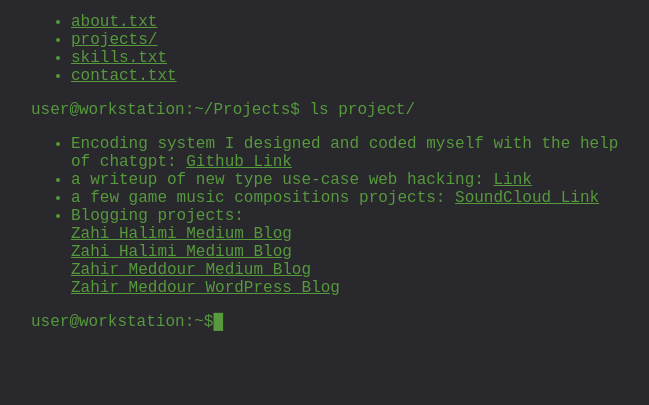
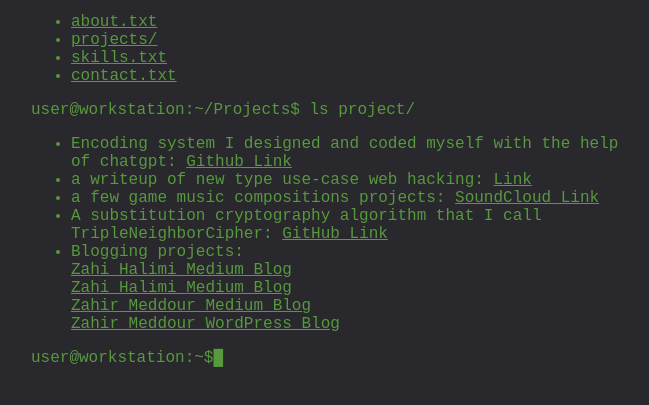
Before and after one commit to zahihalimi637-blip/zahihalimi637-blip.github.io, a website built with webpack: page projects.html in a window 1280 px wide. Shown: the part 141-546 px from the top of the page, without its empty margins (309-958 px from the left). Built offline with nearby package versions, Linux system fonts and the light colour scheme.

Commit message:
update a projects.html

```diff
--- a/projects.html
+++ b/projects.html
@@ -26,6 +26,7 @@ user@workstation:~/Projects$ ls project/
     <li>Encoding system I designed and coded myself with the help of chatgpt: <a href="https://github.com/zahihalimi637-blip/Phone-Keypad-Encoder-ng">Github Link</a></li>
     <li>a writeup of new type use-case web hacking: <a href="https://medium.com/@zahihalimi/how-i-accidentally-discovered-an-undocumented-vulnerability-in-web-for-pentester-1-aff4bfd608a6">Link</a></li>
     <li>a few game music compositions projects: <a href="https://soundcloud.com/zahi-halimi">SoundCloud Link</a></li>
+    <li>A substitution cryptography algorithm that I call TripleNeighborCipher: <a href="https://github.com/zahihalimi637-blip/TripleNeighborCipher">GitHub Link</a></li>
     <li>
         Blogging projects:<br />
         <a href="https://medium.com/@zahihalimi637">Zahi Halimi Medium Blog</a> <br />
```
